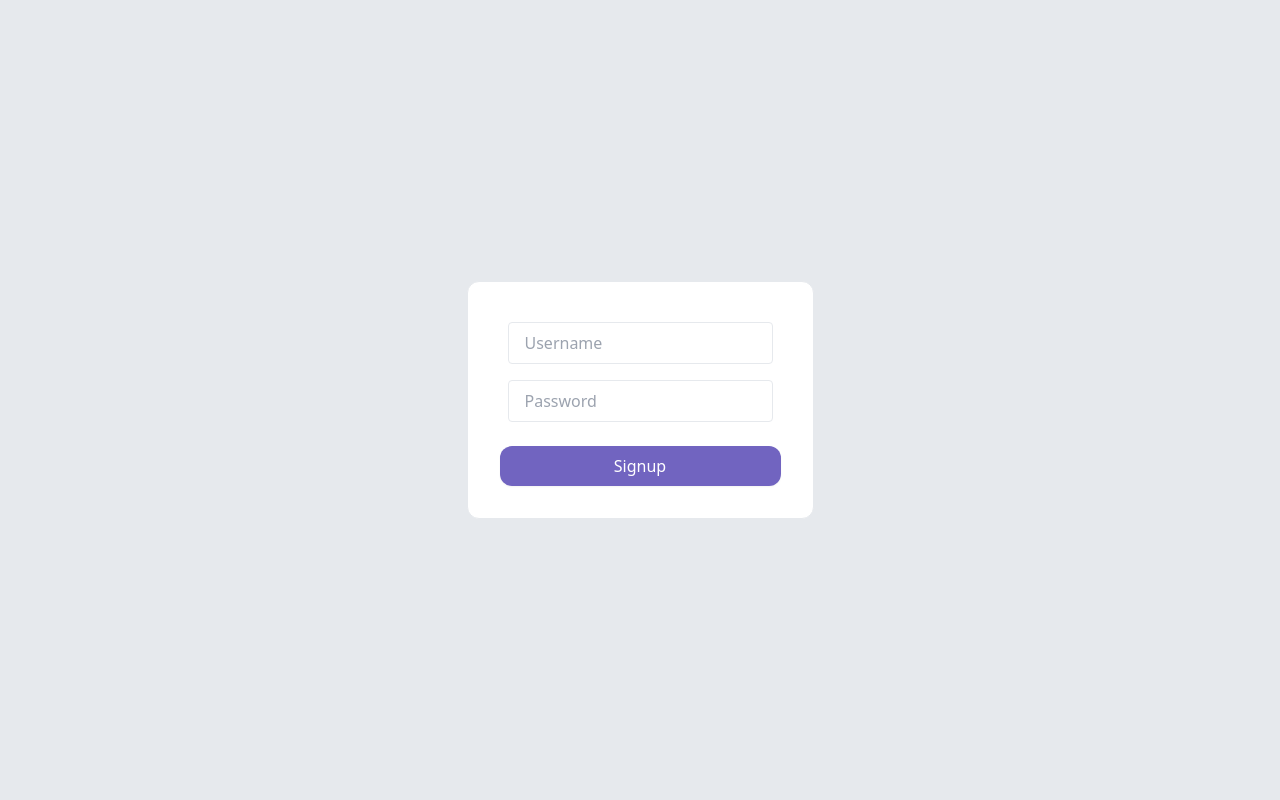
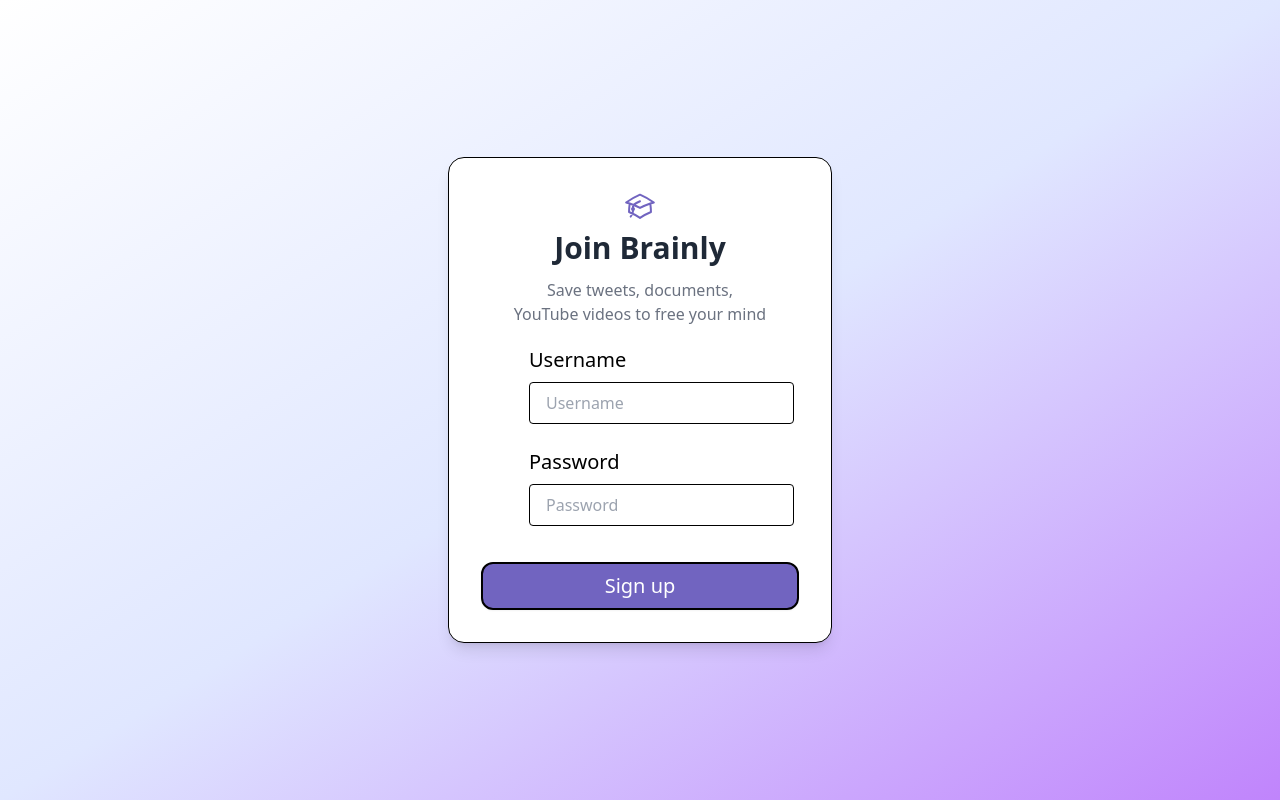
Before and after one commit to rishav76dev/brains, a React (Vite) app in the folder frontend/: page /signup in a window 1280 px wide. Built offline with nearby package versions, Linux system fonts and the light colour scheme.

Commit message:
changes in style

```diff
--- a/frontend/src/components/Button.tsx
+++ b/frontend/src/components/Button.tsx
@@ -12,12 +12,12 @@ interface ButtonProps {
 }
 
 const variantClasses = {
-  primary: "bg-purple-600 text-white hover:bg-purple-700 focus:ring-purple-400",
+  primary: "bg-purple-600 text-white text-xl font-semibold hover:bg-purple-800 focus:ring-purple-400",
   secondary: "bg-purple-200 text-purple-700 hover:bg-purple-300 focus:ring-purple-300",
 };
 
 const defaultStyles =
-  "px-4 py-2 rounded-xl font-medium flex items-center justify-center gap-2 transition-colors duration-200 shadow-sm focus:outline-none focus:ring-2 focus:ring-offset-2 disabled:opacity-50 disabled:cursor-not-allowed";
+  "px-4 py-2 rounded-xl font-medium flex items-center justify-center gap-2 transition-colors duration-200 shadow-sm focus:outline-none focus:ring-2 focus:ring-offset-2 disabled:opacity-50 disabled:cursor-not-allowed border-2 border-black";
 
 export function Button({
   variant,
--- a/frontend/src/components/Card.tsx
+++ b/frontend/src/components/Card.tsx
@@ -3,6 +3,9 @@ import { ShareIcon } from "../icons/ShareIcon";
 import { DeleteIcon } from "../icons/DeleteIcon";
 
 import { getYoutubeEmbedLink,deleteContent } from "../utils/utils";
+import { TwitterIcon } from "../icons/TwitterIcon";
+import { YoutubeIcon } from "../icons/YoutubeIcon";
+import DocumentIcon from "../icons/DocumentIcon";
 
 interface CardProps {
   title: string;
@@ -42,7 +45,9 @@ export function Card({ title, link, type, contentId, description}: CardProps) {
         <div className="flex justify-between">
           <div className="flex items-center text-md">
             <div className="text-gray-500 pr-2">
-              <ShareIcon />
+              {type === "twitter" && <TwitterIcon />}
+              {type === "youtube" && <YoutubeIcon />}
+              {type === "document" && <DocumentIcon />}
             </div>
             {title}
           </div>
--- a/frontend/src/components/Sidebar.tsx
+++ b/frontend/src/components/Sidebar.tsx
@@ -1,7 +1,7 @@
 import { AllIcon } from "../icons/AllIcon";
 import DocumentIcon from "../icons/DocumentIcon";
 import { Logo } from "../icons/Logo";
-import { PlusIcon } from "../icons/PlusIcon";
+import Logout from "../icons/Logout";
 import { TwitterIcon } from "../icons/TwitterIcon";
 import { YoutubeIcon } from "../icons/YoutubeIcon";
 import { logout } from "../utils/utils";
@@ -61,7 +61,7 @@ export function Sidebar({
             }
             variant="primary"
             text="Logout"
-            startIcon={<PlusIcon />}
+            startIcon={<Logout />}
             fullWidth={true}
           />
         </div>
--- a/frontend/src/components/input.tsx
+++ b/frontend/src/components/input.tsx
@@ -5,6 +5,6 @@ interface InputProps {
 
 export function Input({placeholder, reference}: InputProps) {
     return <div>
-        <input ref={reference} placeholder={placeholder} type={"text"} className="px-4 py-2 border rounded m-2" ></input>
+        <input ref={reference} placeholder={placeholder} type={"text"} className="px-4 py-2 border border-black rounded m-2" ></input>
     </div>
 }
--- /dev/null
+++ b/frontend/src/icons/Logout.tsx
@@ -0,0 +1,18 @@
+export default function Logout() {
+  return (
+    <svg
+      xmlns="http://www.w3.org/2000/svg"
+      fill="none"
+      viewBox="0 0 24 24"
+      strokeWidth={1.5}
+      stroke="currentColor"
+      className="size-6"
+    >
+      <path
+        strokeLinecap="round"
+        strokeLinejoin="round"
+        d="M8.25 9V5.25A2.25 2.25 0 0 1 10.5 3h6a2.25 2.25 0 0 1 2.25 2.25v13.5A2.25 2.25 0 0 1 16.5 21h-6a2.25 2.25 0 0 1-2.25-2.25V15m-3 0-3-3m0 0 3-3m-3 3H15"
+      />
+    </svg>
+  );
+}
--- a/frontend/src/pages/Signin.tsx
+++ b/frontend/src/pages/Signin.tsx
@@ -1,29 +1,55 @@
 import { useRef } from "react";
 import { Button } from "../components/Button";
 import { Input } from "../components/input";
-
+import { Logo } from "../icons/Logo";
 import { useNavigate } from "react-router-dom";
 import { signin } from "../utils/utils";
 
 export function Signin() {
-    const usernameRef = useRef<HTMLInputElement>();
-    const passwordRef = useRef<HTMLInputElement>();
-    const navigate = useNavigate();
+  const usernameRef = useRef<HTMLInputElement>(null);
+  const passwordRef = useRef<HTMLInputElement>(null);
+  const navigate = useNavigate();
 
-    const handleSignin = async () => {
+  const handleSignin = async () => {
     const username = usernameRef.current?.value || "";
     const password = passwordRef.current?.value || "";
     await signin(username, password, navigate);
-};
+  };
 
+  return (
+    <div className="min-h-screen w-full bg-gradient-to-br from-white via-indigo-100 to-purple-400 flex justify-center items-center px-4">
+      <div className="bg-white rounded-2xl shadow-lg border-black border w-full max-w-sm p-6 sm:p-8 space-y-5">
+        <div className="text-center space-y-2 flex flex-col items-center text-purple-600">
+          <Logo /> {/* Add your preferred height/width */}
+          <h1 className="text-3xl font-semibold text-gray-800">Welcome Back</h1>
+          <p className="text-md text-gray-500 pt-1 text-balance text-center">
+            Sign in to access your saved tweets,
+            <br />
+            documents, and videos
+          </p>
+        </div>
 
-    return <div className="h-screen w-screen bg-gray-200 flex justify-center items-center">
-        <div className="bg-white rounded-xl border min-w-48 p-8">
+        <div className="space-y-4 pl-10">
+          <div>
+            <p className="font-medium text-xl pl-2">Username</p>
             <Input reference={usernameRef} placeholder="Username" />
+          </div>
+          <div>
+            <p className="font-medium text-xl pl-2">Password</p>
             <Input reference={passwordRef} placeholder="Password" />
-            <div className="flex justify-center pt-4">
-                <Button onClick={handleSignin} loading={false} variant="primary" text="Signin" fullWidth={false} />
-            </div>
+          </div>
         </div>
+
+        <div className="pt-2">
+          <Button
+            onClick={handleSignin}
+            loading={false}
+            variant="primary"
+            text="Sign in"
+            fullWidth={true}
+          />
+        </div>
+      </div>
     </div>
+  );
 }
--- a/frontend/src/pages/Signup.tsx
+++ b/frontend/src/pages/Signup.tsx
@@ -1,6 +1,7 @@
 import { useRef } from "react";
 import { Button } from "../components/Button";
 import { Input } from "../components/input";
+import { Logo } from "../icons/Logo";
 import { useNavigate } from "react-router-dom";
 import { signup } from "../utils/utils";
 
@@ -14,13 +15,41 @@ export function Signup() {
     const password = passwordRef.current?.value || "";
     await signup(username, password, navigate);
   };
-    return <div className="h-screen w-screen bg-gray-200 flex justify-center items-center">
-        <div className="bg-white rounded-xl border min-w-48 p-8">
+
+  return (
+    <div className="min-h-screen w-full bg-gradient-to-br from-white via-indigo-100 to-purple-400 flex justify-center items-center px-4">
+      <div className="bg-white rounded-2xl shadow-lg border-black border w-full max-w-sm p-6 sm:p-8 space-y-5">
+        <div className="text-center flex flex-col items-center text-purple-600 space-y-2">
+          <Logo /> {/* Adjust size as preferred */}
+          <h1 className="text-3xl font-semibold text-gray-800">Join Brainly</h1>
+          <p className="text-md text-gray-500 pt-1 text-balance text-center ">
+            Save tweets, documents,
+            <br />
+            YouTube videos to free your mind
+          </p>
+        </div>
+
+        <div className="space-y-4 pl-10">
+          <div>
+            <p className="font-medium text-xl pl-2">Username</p>
             <Input reference={usernameRef} placeholder="Username" />
+          </div>
+          <div>
+            <p className="font-medium text-xl pl-2">Password</p>
             <Input reference={passwordRef} placeholder="Password" />
-            <div className="flex justify-center pt-4">
-                <Button onClick={handleSignup } loading={false} variant="primary" text="Signup" fullWidth={true} />
+          </div>
+        </div>
+
+        <div className="pt-2">
+          <Button
+            onClick={handleSignup}
+            loading={false}
+            variant="primary"
+            text="Sign up"
+            fullWidth={true}
+          />
         </div>
       </div>
     </div>
+  );
 }
```
Lines whose indentation alone changed are shown as unchanged.
